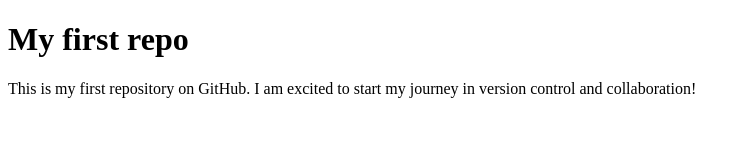
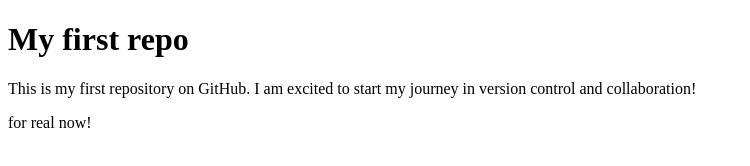
Before and after one commit to SiddSixx02/my-first-repo, a plain HTML site: page index.html in a window 1280 px wide. Shown: the whole page, without its empty margins (0-750 px from the left). Drawn offline with Linux system fonts and the light colour scheme.

Commit message:
update page content

```diff
--- a/index.html
+++ b/index.html
@@ -8,5 +8,6 @@
 <body>
   <h1>My first repo  </h1>
   <p>This is my first repository on GitHub. I am excited to start my journey in version control and collaboration!</p>
+  <p> for real now!  </p>
 </body>
 </html>
```
